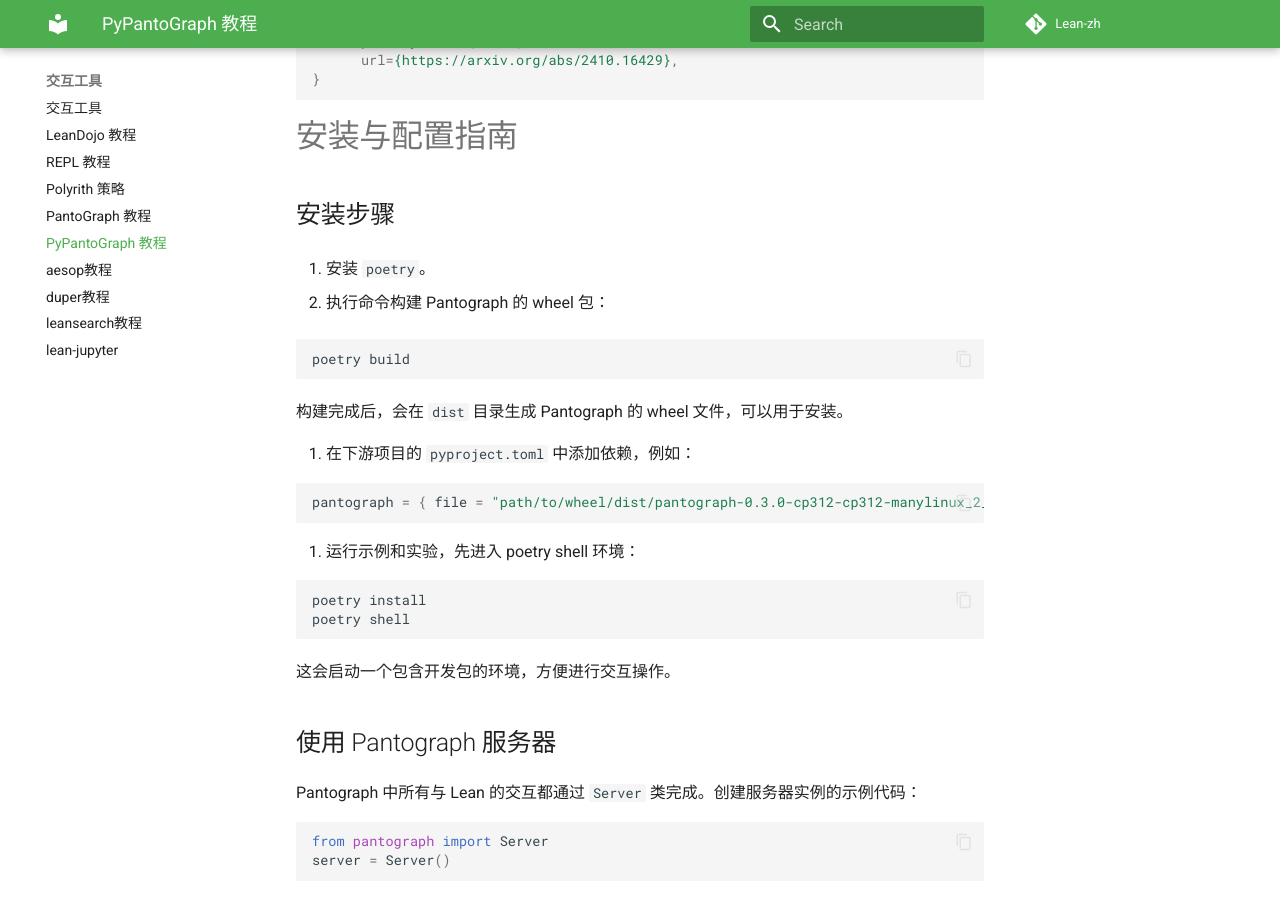
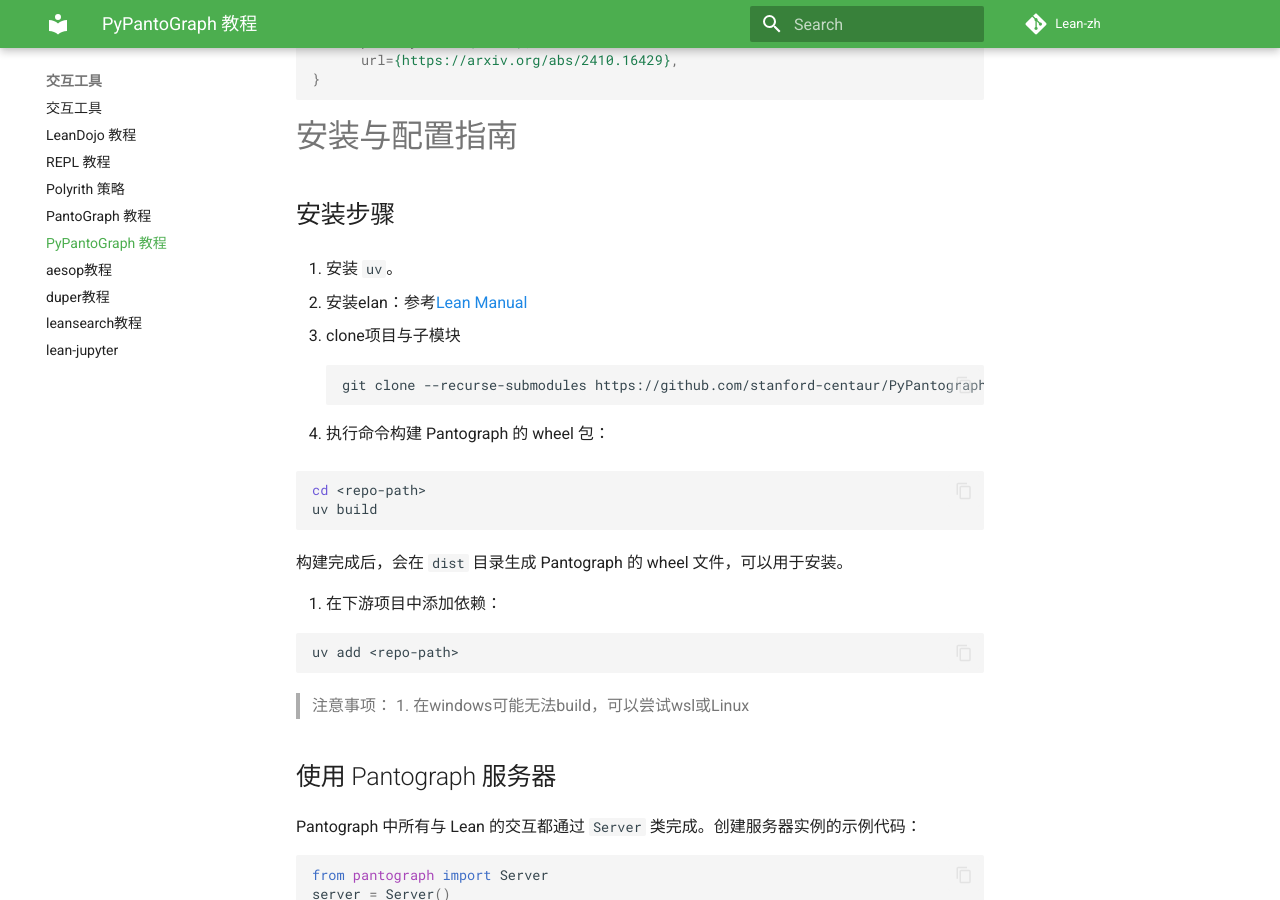
Before and after one commit to Lean-zh/lean-zh.github.io, an MkDocs documentation site: the page built from docs/tool/Pypantograph.md, in a window 1280 px wide and 900 px high, scrolled down 1896 px. Built offline with MkDocs 1.6.1 and Material for MkDocs 9.7.7, drawn with Linux system fonts in a browser that asks for light colours; comment, search, counter and statistics services are not loaded; the version menu is left out.

Commit message:
Revise installation instructions for Pantograph
Updated installation steps for Pantograph, changing 'poetry' to 'uv' and modifying commands accordingly.

````diff
--- a/docs/tool/Pypantograph.md
+++ b/docs/tool/Pypantograph.md
@@ -64,30 +64,31 @@
 
 ## 安装步骤
 
-1. 安装 `poetry`。
+1. 安装 `uv`。
 
-2. 执行命令构建 Pantograph 的 wheel 包：
+2. 安装elan：参考[Lean Manual](https://lean-lang.org/install/)
+
+3. clone项目与子模块
+   ```sh
+   git clone --recurse-submodules https://github.com/stanford-centaur/PyPantograph.git
+   ```
+
+4. 执行命令构建 Pantograph 的 wheel 包：
 
    ```sh
-   poetry build
+   cd <repo-path>
+   uv build
    ```
 
    构建完成后，会在 `dist` 目录生成 Pantograph 的 wheel 文件，可以用于安装。
 
-3. 在下游项目的 `pyproject.toml` 中添加依赖，例如：
-
-   ```toml
-   pantograph = { file = "path/to/wheel/dist/pantograph-0.3.0-cp312-cp312-manylinux_2_40_x86_64.whl" }
-   ```
-
-4. 运行示例和实验，先进入 poetry shell 环境：
+5. 在下游项目中添加依赖：
 
    ```sh
-   poetry install
-   poetry shell
+   uv add <repo-path>
    ```
-
-   这会启动一个包含开发包的环境，方便进行交互操作。
+> 注意事项：
+> 1. 在windows可能无法build，可以尝试wsl或Linux
 
 ## 使用 Pantograph 服务器
 
````
